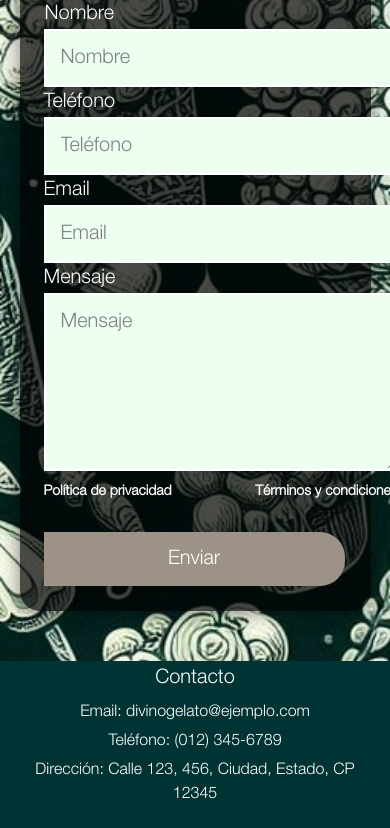
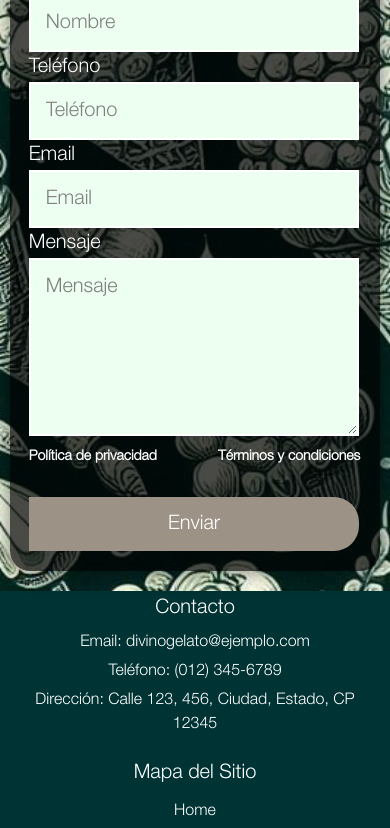
Before and after one commit to Sergio3p/programacion-web, a plain HTML site: page formulario.html in a window 390 px wide. Shown: the part 354-1182 px from the top of the page. Drawn offline with nearby package versions, Linux system fonts and the light colour scheme.

Commit message:
formulario.css

```diff
--- a/CSS/formulario.css
+++ b/CSS/formulario.css
@@ -208,9 +208,9 @@ input::placeholder, textarea::placeholder {
 
     /**/
     .formulario {
-        width: 90%; /* Hacemos el formulario más ancho en pantallas pequeñas */
-        max-width: 400px; /* Limitamos el ancho máximo en pantallas pequeñas */
-        padding: 15px; /* Reducimos el padding */
+        width: 95%; /* Hacemos que el formulario ocupe casi todo el ancho de la pantalla */
+        padding: 10px; /* Reducimos el padding general del formulario */
+        margin: 20px auto; /* Centramos el formulario en la pantalla */
     }
 
     h2 {
@@ -218,8 +218,10 @@ input::placeholder, textarea::placeholder {
     }
 
     input, textarea {
-        padding: 12px 15px; /* Reducimos el padding para que no ocupen demasiado espacio */
-        margin-bottom: 15px; /* Reducimos el espacio entre campos */
+        width: 100%; /* Los inputs ocuparán todo el ancho disponible del formulario */
+        padding: 12px 15px; /* Ajustamos el padding */
+        margin-bottom: 15px; /* Reducimos el espacio entre los campos */
+        box-sizing: border-box; /* Garantizamos que el padding y los bordes se incluyan en el ancho total */
     }
 
     .btn1 {
```
